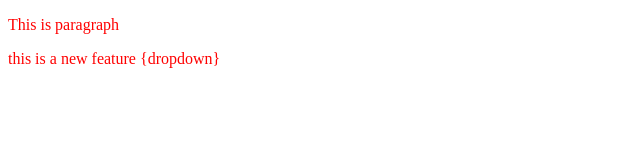
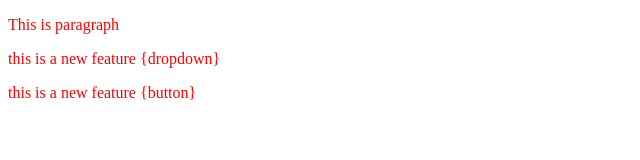
Before and after one commit to AdeelAhmad2295/loca-Repo, a plain HTML site: page index.html in a window 1280 px wide. Shown: the whole page, without its empty margins (0-640 px from the left). Drawn offline with Linux system fonts and the light colour scheme.

Commit message:
Add both features

```diff
--- a/index.html
+++ b/index.html
@@ -9,5 +9,6 @@
 <body>
     <p>This is paragraph</p>
     <p>this is a new feature {dropdown}<p>
+    <p>this is a new feature {button}<p>
 </body>
 </html>
```
